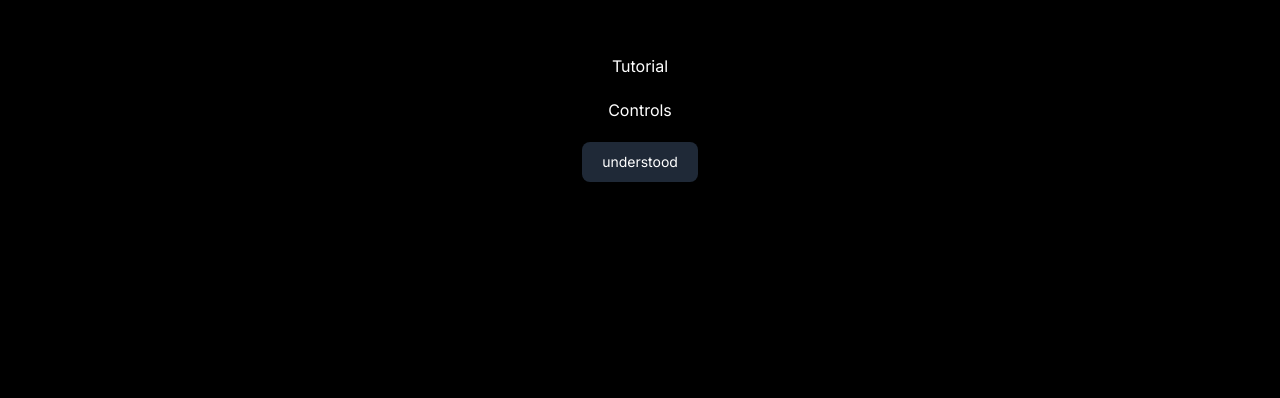
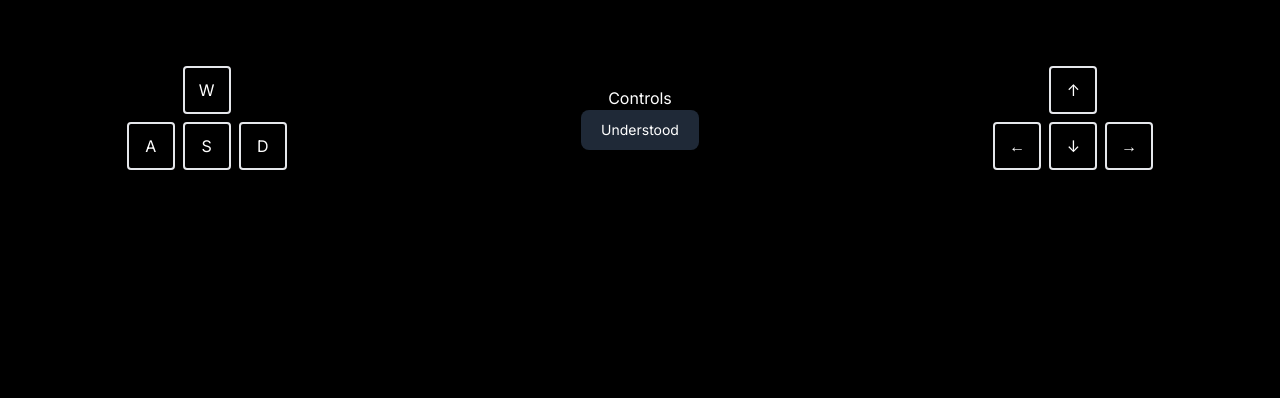
Before and after one commit to irvinhalen/irvinhalen.github.io, a Next.js app: page /gamer in a window 1280 px wide. Shown: the part 1082-1480 px from the top of the page. Built offline with nearby package versions, Linux system fonts and the light colour scheme.

Commit message:
keys added and capitalization

```diff
--- a/app/gamer/Tutorial.tsx
+++ b/app/gamer/Tutorial.tsx
@@ -2,11 +2,30 @@
 function Tutorial() {
   return (
     <>
-        <div className='h-svh w-svw flex flex-col gap-5 justify-center items-center bg-black'>
-            <h1 className='text-white'>Tutorial</h1>
-            <p className='text-white'>Controls</p>
-            <button type='button' className='text-white bg-gray-800 hover:bg-gray-900 font-large rounded-lg text-sm px-5 py-2.5 dark:bg-blue-600 dark:hover:bg-blue-700 focus:outline-none dark:focus:ring-blue-800'>understood</button>
+      <div className="h-svh w-svh grid grid-cols-1 md:grid-cols-3 gap-5 w-full bg-black">
+        <div className="flex flex-col justify-center items-center gap-2">
+          <div className="rounded border-2 text-white h-12 w-12 flex justify-center items-center">W</div>
+          <div className="flex flex-row justify-center items-center gap-2">
+            <div className="rounded border-2 text-white h-12 w-12 flex justify-center items-center">A</div>
+            <div className="rounded border-2 text-white h-12 w-12 flex justify-center items-center">S</div>
+            <div className="rounded border-2 text-white h-12 w-12 flex justify-center items-center">D</div>
+          </div>
         </div>
+        <div className="flex flex-col justify-center items-center">
+          <h1 className='text-white'>Controls</h1>
+          <button type='button' className='text-white bg-gray-800 hover:bg-gray-900 font-large rounded-lg text-sm px-5 py-2.5 dark:bg-blue-600 dark:hover:bg-blue-700 focus:outline-none dark:focus:ring-blue-800'>Understood</button>
+        </div>
+        <div className="flex flex-col justify-center items-center gap-2">
+          <div className="rounded border-2 text-white h-12 w-12 flex justify-center items-center">↑</div>
+          <div className="flex flex-row justify-center items-center gap-2">
+            <div className="rounded border-2 text-white h-12 w-12 flex justify-center items-center">←</div>
+            <div className="rounded border-2 text-white h-12 w-12 flex justify-center items-center">↓</div>
+            <div className="rounded border-2 text-white h-12 w-12 flex justify-center items-center">→</div>
+          </div>
+        </div>
+      </div>
+      <div className='h-svh w-svw flex flex-col gap-5 justify-center items-center bg-black'>
+      </div>
     </>
   )
 }
```
